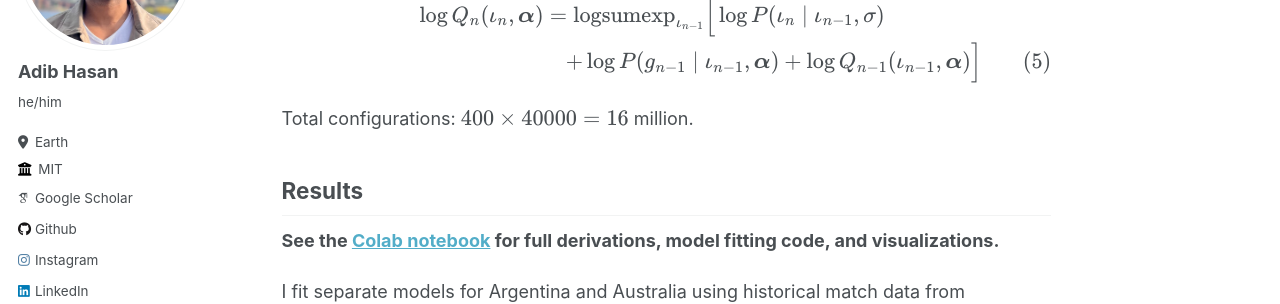
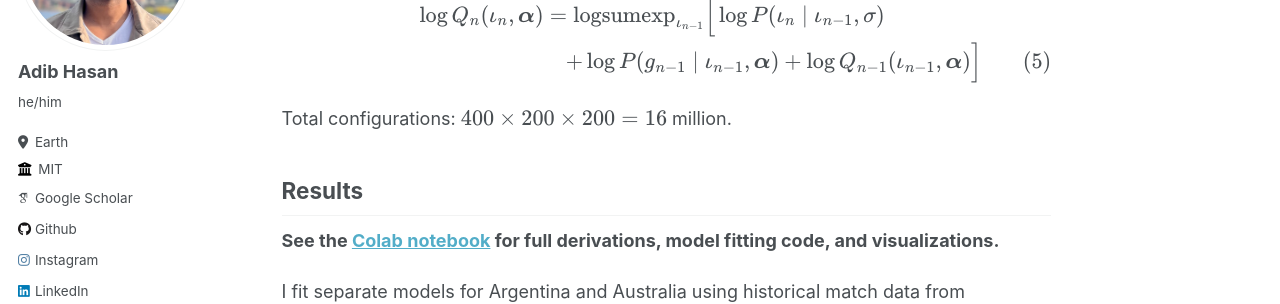
Before and after one commit to Neehan/neehan.github.io, a Jekyll site: the page built from _blog/bayesian-soccer-score.md, in a window 1280 px wide and 900 px high, scrolled down 4278 px. Shown: the part 157-461 px from the top of the window. Built offline with Jekyll 4.4.1, drawn with Linux system fonts in a browser that asks for light colours; some web fonts are replaced.

Commit message:
added bayesian soccer score

```diff
--- a/_blog/bayesian-soccer-score.md
+++ b/_blog/bayesian-soccer-score.md
@@ -177,7 +177,7 @@ $$
 \end{align}
 $$
 
-Total configurations: \\(400 \times 40000 = 16\\) million.
+Total configurations: \\(400 \times 200 \times 200 = 16\\) million.
 
 ## Results
 
```
